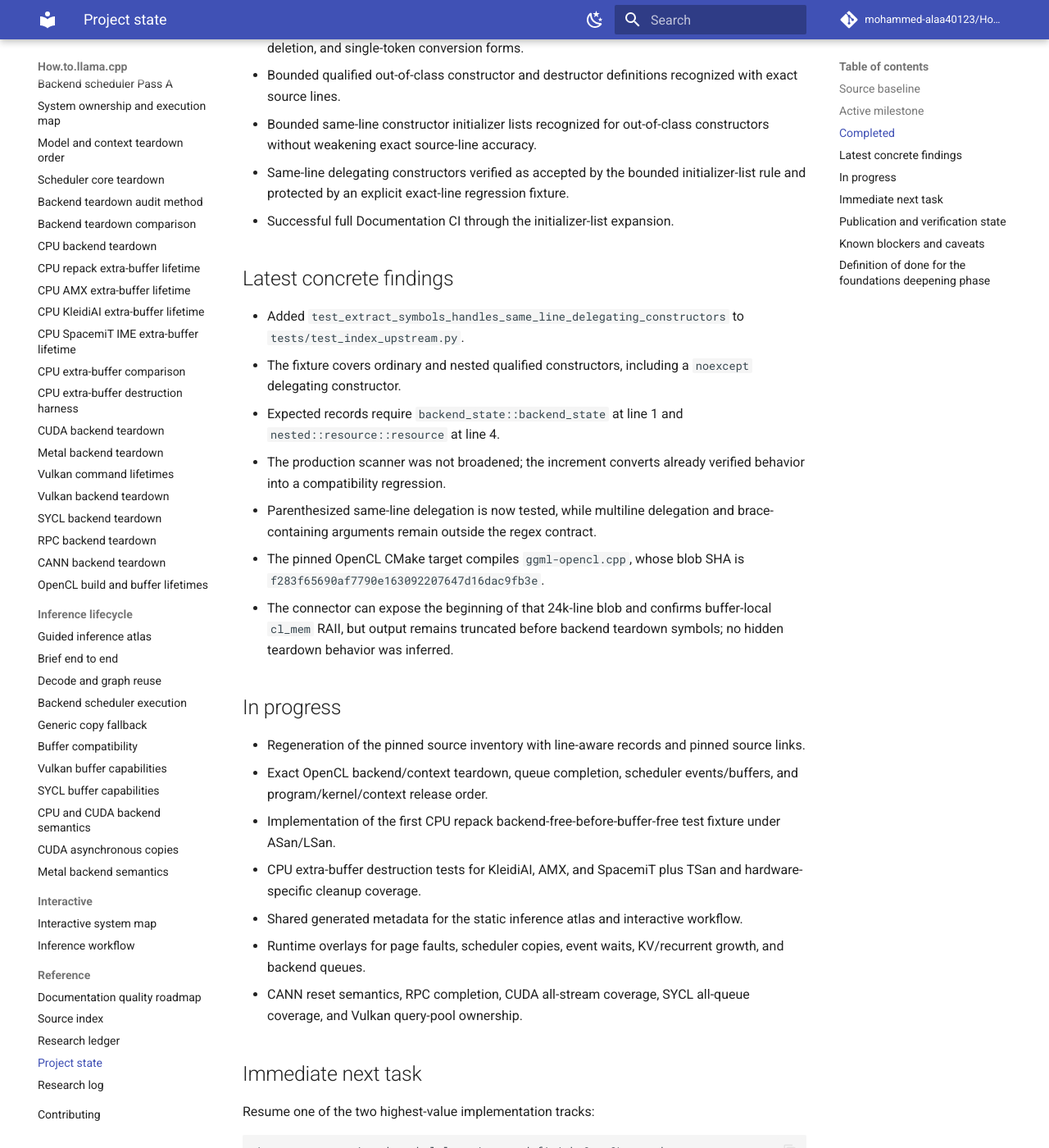
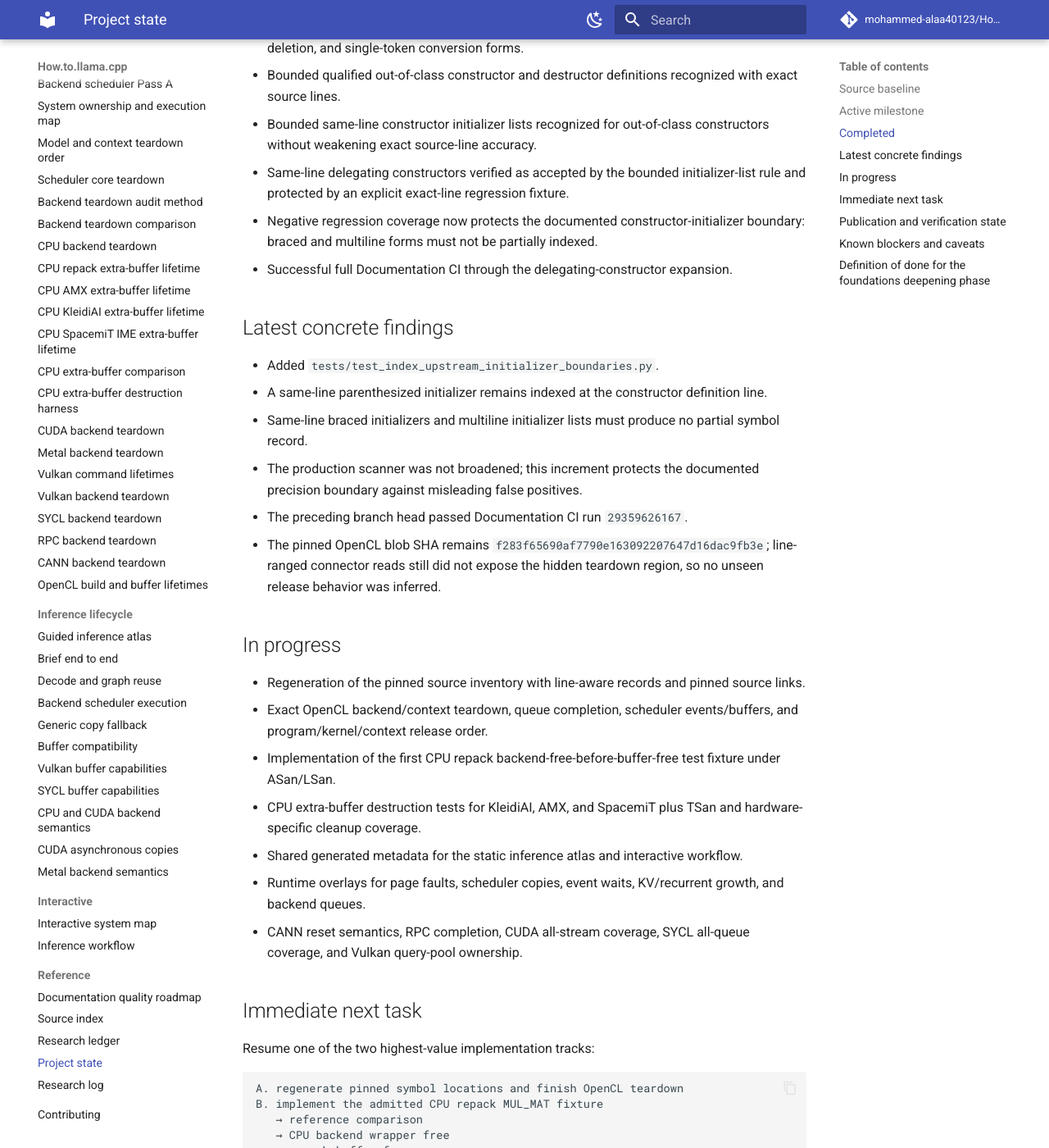
Before and after one commit to mohammed-alaa40123/How.to.llama.cpp, an MkDocs documentation site: the page built from docs/reference/project-state.md, in a window 1280 px wide and 1400 px high, scrolled down 1741 px. Shown: the whole window at 82% size. Built offline with MkDocs 1.6.1 and Material for MkDocs 9.7.7, drawn with Linux system fonts in a browser that asks for light colours; comment, search, counter and statistics services are not loaded; some of the changed text lies outside the part shown.

Commit message:
update project state for initializer boundaries

```diff
--- a/docs/reference/project-state.md
+++ b/docs/reference/project-state.md
@@ -42,17 +42,17 @@
 - Bounded qualified out-of-class constructor and destructor definitions recognized with exact source lines.
 - Bounded same-line constructor initializer lists recognized for out-of-class constructors without weakening exact source-line accuracy.
 - Same-line delegating constructors verified as accepted by the bounded initializer-list rule and protected by an explicit exact-line regression fixture.
-- Successful full Documentation CI through the initializer-list expansion.
+- Negative regression coverage now protects the documented constructor-initializer boundary: braced and multiline forms must not be partially indexed.
+- Successful full Documentation CI through the delegating-constructor expansion.
 
 ## Latest concrete findings
 
-- Added `test_extract_symbols_handles_same_line_delegating_constructors` to `tests/test_index_upstream.py`.
-- The fixture covers ordinary and nested qualified constructors, including a `noexcept` delegating constructor.
-- Expected records require `backend_state::backend_state` at line 1 and `nested::resource::resource` at line 4.
-- The production scanner was not broadened; the increment converts already verified behavior into a compatibility regression.
-- Parenthesized same-line delegation is now tested, while multiline delegation and brace-containing arguments remain outside the regex contract.
-- The pinned OpenCL CMake target compiles `ggml-opencl.cpp`, whose blob SHA is `f283f65690af7790e163092207647d16dac9fb3e`.
-- The connector can expose the beginning of that 24k-line blob and confirms buffer-local `cl_mem` RAII, but output remains truncated before backend teardown symbols; no hidden teardown behavior was inferred.
+- Added `tests/test_index_upstream_initializer_boundaries.py`.
+- A same-line parenthesized initializer remains indexed at the constructor definition line.
+- Same-line braced initializers and multiline initializer lists must produce no partial symbol record.
+- The production scanner was not broadened; this increment protects the documented precision boundary against misleading false positives.
+- The preceding branch head passed Documentation CI run `29359626167`.
+- The pinned OpenCL blob SHA remains `f283f65690af7790e163092207647d16dac9fb3e`; line-ranged connector reads still did not expose the hidden teardown region, so no unseen release behavior was inferred.
 
 ## In progress
 
@@ -80,9 +80,9 @@
 ## Publication and verification state
 
 - Work is published in PR #1 from branch `automation/backend-teardown-audit-method`; the PR remains open and mergeable.
-- Added detailed note `logs/research/2026-07-14/2149-delegating-constructor-regression.md`.
-- The preceding initializer-list implementation passed Documentation CI and strict MkDocs in run `29352222406`.
-- This run added a source-index regression fixture and durable context updates; commit-scoped Documentation CI must confirm the focused test and strict build.
+- Added detailed note `logs/research/2026-07-14/2249-initializer-boundary-regression.md`.
+- The preceding branch head passed Documentation CI and strict MkDocs in run `29359626167`.
+- This run added a focused negative-boundary test module; commit-scoped Documentation CI must confirm full discovery and strict build.
 - Full local checkout validation remains unavailable because direct GitHub DNS resolution is blocked in this runtime.
 - Direct Pages checks remain unavailable, and branch-only content cannot deploy until PR #1 merges.
 
@@ -92,7 +92,7 @@
 - **Large upstream file blocker:** the connector exposes the pinned OpenCL blob as truncated output and exact hidden symbols remain difficult to search.
 - **Local validation blocker:** direct cloning fails with `Could not resolve host: github.com`; full local Python tests, strict MkDocs build, and `check_site.sh` require a usable checkout. GitHub-hosted Documentation CI is the authoritative validation path for this branch.
 - **Pages verification blocker:** direct live-site checks are unavailable, and branch-only documentation cannot deploy until PR #1 merges.
-- **Source-index caveat:** same-line standard attributes, trailing-return definitions, bounded same-line constraints, bounded operators, qualified out-of-class special members, and bounded parenthesized member/delegating constructor initializer lists are recognized; multiline forms, braced initializer lists, function-try-blocks, in-class special members, defaulted/deleted definitions, literals, arbitrary declaration macros, and generated syntax remain approximate or unresolved.
+- **Source-index caveat:** same-line standard attributes, trailing-return definitions, bounded same-line constraints, bounded operators, qualified out-of-class special members, and bounded parenthesized member/delegating constructor initializer lists are recognized; negative tests require braced and multiline constructor initializers not to be partially indexed. Multiline forms, function-try-blocks, in-class special members, defaulted/deleted definitions, literals, arbitrary declaration macros, and generated syntax remain approximate or unresolved.
 - **Harness caveat:** a skipped hardware-gated path is not evidence that the lifetime ordering passed.
 - **SpacemiT caveat:** buffer lifetime is distinct from thread-local TCM leases and process-level pool-manager lifetime.
 - **Scope caveat:** optional CPU extra-buffer audits do not prove behavior for HBM or future implementations.
```
Also changed, not shown: other parts of docs/reference/project-state.md (+1 -1 lines).
